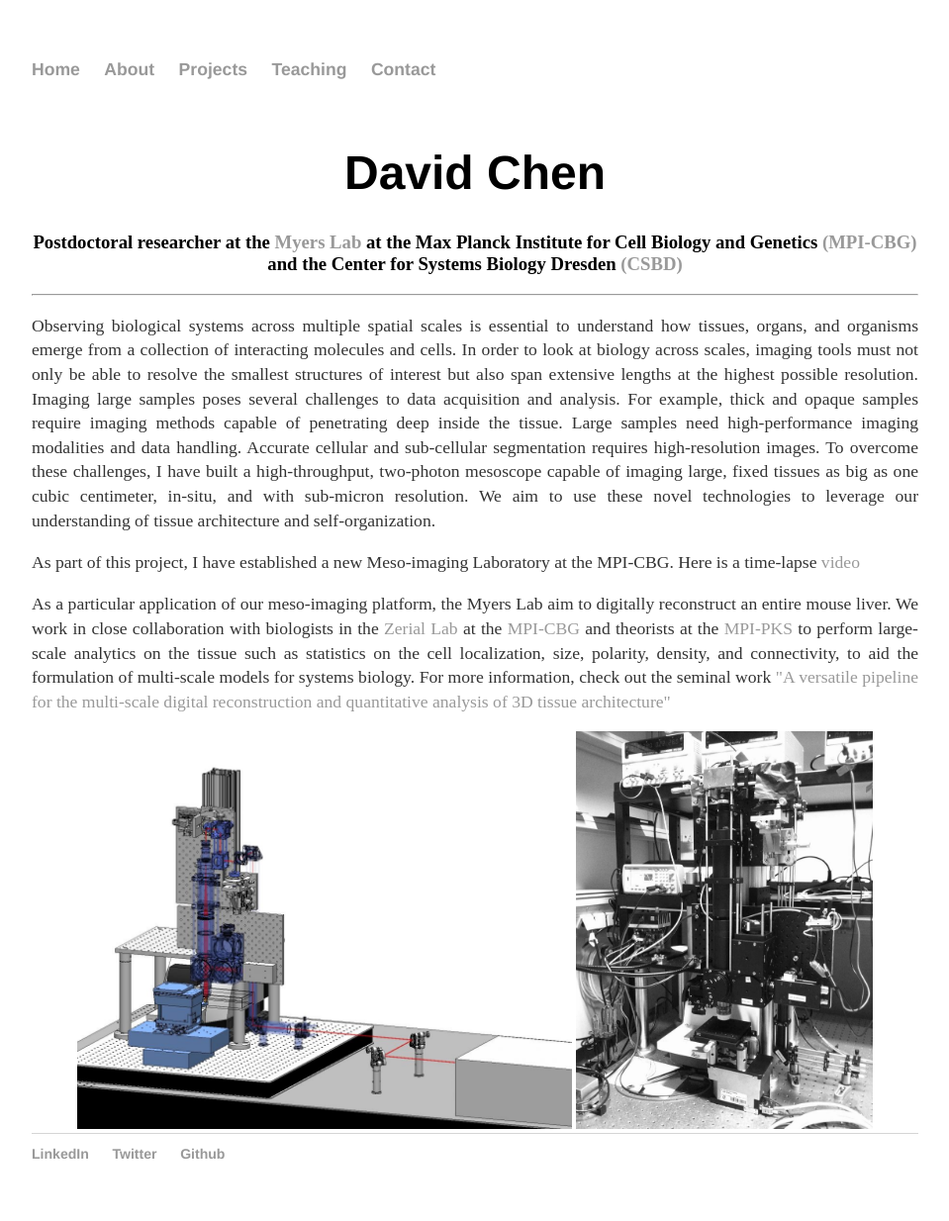
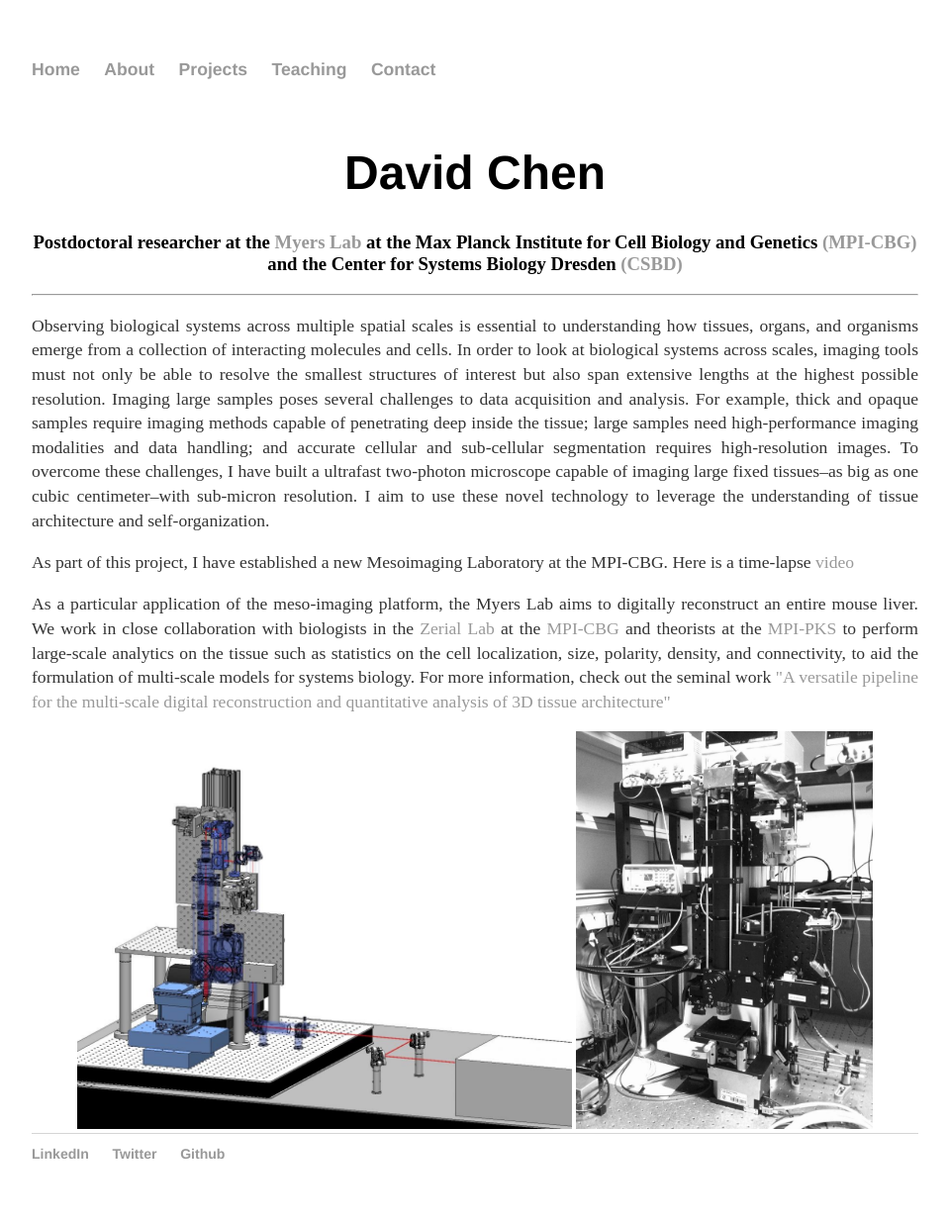
Before and after one commit to davidchenlee/davidchenlee.github.io, a Jekyll site: the page built from index.html, in a window 1280 px wide. Shown: the whole page at 99% size, without its empty margins (160-1119 px from the left). Built offline with Jekyll 4.4.1, drawn with Linux system fonts in a browser that asks for light colours.

Commit message:
update the intro

```diff
--- a/about/about.html
+++ b/about/about.html
@@ -35,7 +35,7 @@ title: David Chen
    <br>
     <ul style="list-style-type:square">
       <li>Conceptualized, designed, and built a high throughput, two-photon microscope for imaging fixed tissue as large as 1 cubic centimeter, in-situ, and with sub-micron resolution. The project has relied extensively on mathematical modeling and CAD tools such as Zemax, SolidWorks, Mathematica, Spice, and KiCad</li>
-      <li>Planned and managed the entire project from start to end with minimal supervision. Decided on and purchased all the scientific equipment and building hardware (optics, electronics, and mechanics). Budget > &euro;500k</li>
+      <li>Planned and managed the entire project from start to end with minimal supervision. Decided on and purchased all the scientific equipment and building hardware (optics, electronics, and mechanics). Budget > &euro;700k</li>
       <li>Collaborated with biologists, physicists, and computer scientists on a regular basis</li>
       <li>Designed, prototyped, and built nanosecond electronics for single-photon detection</li>
       <li>Designed and implemented real-time control algorithms for advanced microscopy</li>
--- a/index.html
+++ b/index.html
@@ -10,11 +10,11 @@ title: David Chen
 </center>
 
 <hr>
-<p style="text-align:justify">Observing biological systems across multiple spatial scales is essential to understand how tissues, organs, and organisms emerge from a collection of interacting molecules and cells. In order to look at biology across scales, imaging tools must not only be able to resolve the smallest structures of interest but also span extensive lengths at the highest possible resolution. Imaging large samples poses several challenges to data acquisition and analysis. For example, thick and opaque samples require imaging methods capable of penetrating deep inside the tissue. Large samples need high-performance imaging modalities and data handling. Accurate cellular and sub-cellular segmentation requires high-resolution images. To overcome these challenges, I have built a high-throughput, two-photon mesoscope capable of imaging large, fixed tissues as big as one cubic centimeter, in-situ, and with sub-micron resolution. We aim to use these novel technologies to leverage our understanding of tissue architecture and self-organization.</p>
+<p style="text-align:justify">Observing biological systems across multiple spatial scales is essential to understanding how tissues, organs, and organisms emerge from a collection of interacting molecules and cells. In order to look at biological systems across scales, imaging tools must not only be able to resolve the smallest structures of interest but also span extensive lengths at the highest possible resolution. Imaging large samples poses several challenges to data acquisition and analysis. For example, thick and opaque samples require imaging methods capable of penetrating deep inside the tissue; large samples need high-performance imaging modalities and data handling; and accurate cellular and sub-cellular segmentation requires high-resolution images. To overcome these challenges, I have built a ultrafast two-photon microscope capable of imaging large fixed tissues–as big as one cubic centimeter–with sub-micron resolution. I aim to use these novel technology to leverage the understanding of tissue architecture and self-organization.</p>
 
-<p style="text-align:justify"> As part of this project, I have established a new Meso-imaging Laboratory at the MPI-CBG. Here is a time-lapse <a href="https://twitter.com/bigimaginglab/status/964987879926718464">video</a></p>
+<p style="text-align:justify"> As part of this project, I have established a new Mesoimaging Laboratory at the MPI-CBG. Here is a time-lapse <a href="https://twitter.com/bigimaginglab/status/964987879926718464">video</a></p>
 
-<p style="text-align:justify"> As a particular application of our meso-imaging platform, the Myers Lab aim to digitally reconstruct an entire mouse liver. We work in close collaboration with biologists in the <a href="http://zerial.mpi-cbg.de/">Zerial Lab</a> at the <a href="https://www.mpi-cbg.de">MPI-CBG</a> and theorists at the <a href="https://www.pks.mpg.de/">MPI-PKS</a> to perform large-scale analytics on the tissue such as statistics on the cell localization, size, polarity, density, and connectivity, to aid the formulation of multi-scale models for systems biology. For more information, check out the seminal work <a href="https://elifesciences.org/articles/11214">"A versatile pipeline for the multi-scale digital reconstruction and quantitative analysis of 3D tissue architecture"</a>
+<p style="text-align:justify"> As a particular application of the meso-imaging platform, the Myers Lab aims to digitally reconstruct an entire mouse liver. We work in close collaboration with biologists in the <a href="http://zerial.mpi-cbg.de/">Zerial Lab</a> at the <a href="https://www.mpi-cbg.de">MPI-CBG</a> and theorists at the <a href="https://www.pks.mpg.de/">MPI-PKS</a> to perform large-scale analytics on the tissue such as statistics on the cell localization, size, polarity, density, and connectivity, to aid the formulation of multi-scale models for systems biology. For more information, check out the seminal work <a href="https://elifesciences.org/articles/11214">"A versatile pipeline for the multi-scale digital reconstruction and quantitative analysis of 3D tissue architecture"</a>
  </p>
 
 	<center>
```
